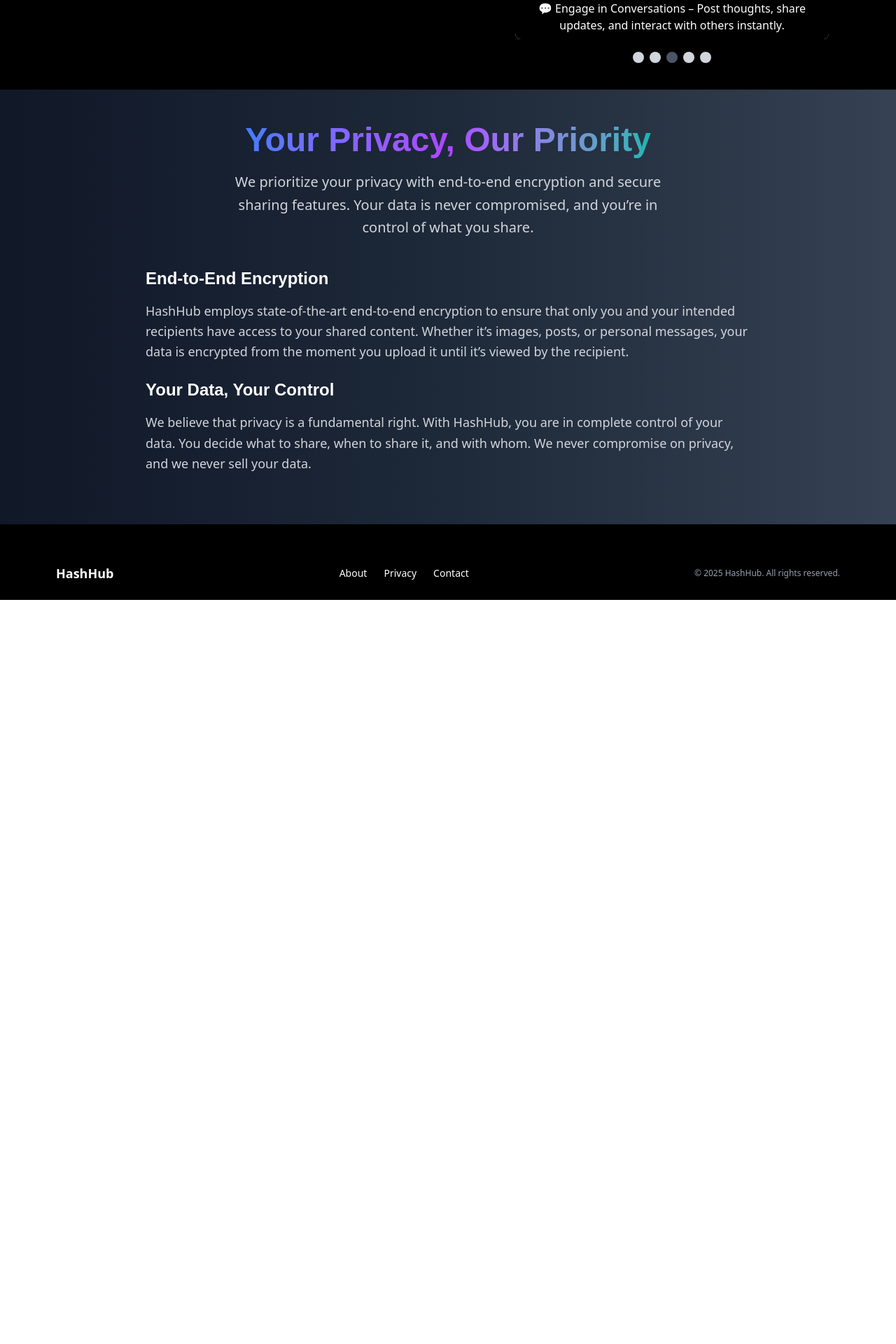
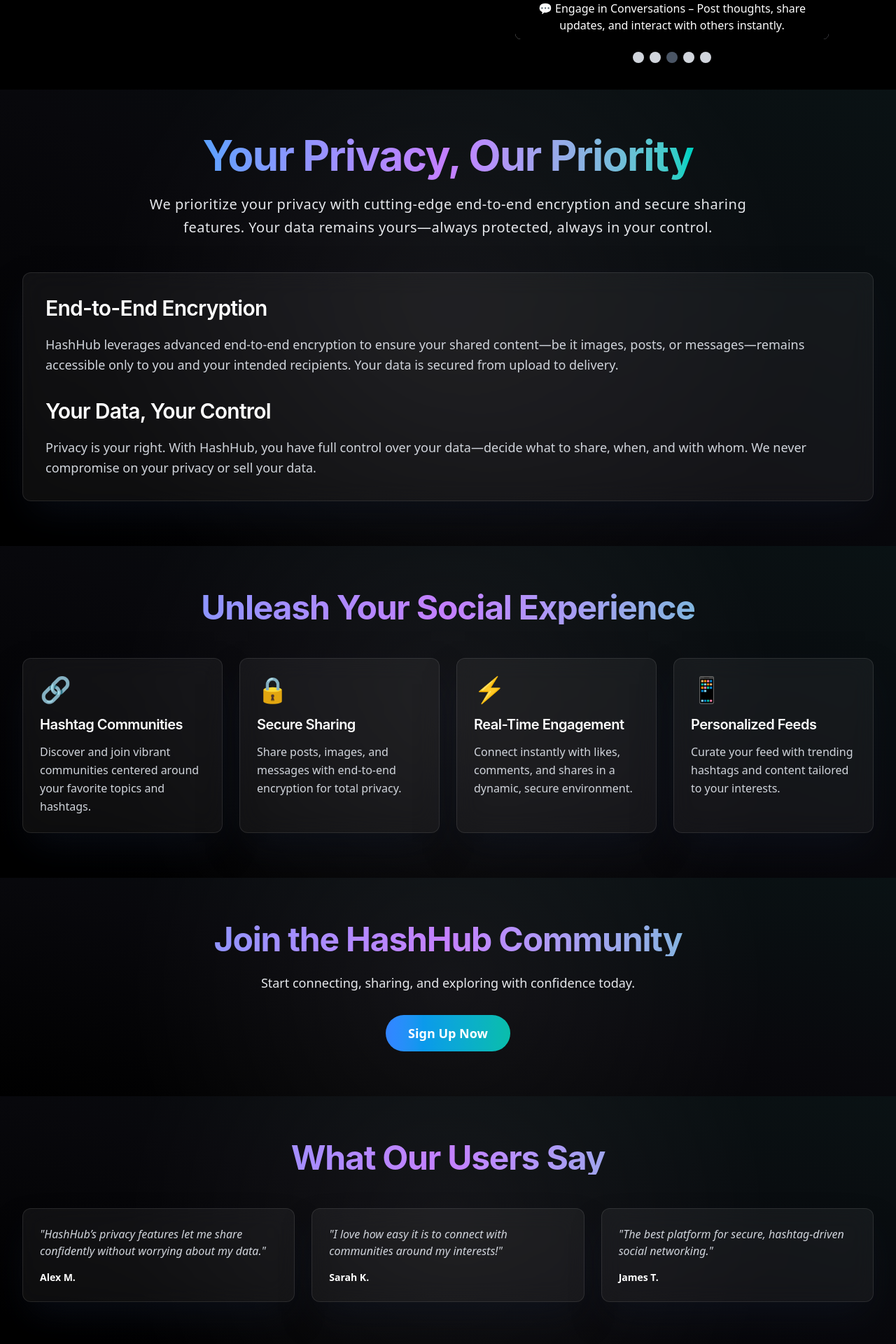
Before and after one commit to amanbobal/HashHub, a React (Vite) app: page / in a window 1280 px wide. Shown: the part 520-2440 px from the top of the page at 70% size. Before the commit the page ends 1377 px from the top, so only its background shows below. Built offline with nearby package versions, Linux system fonts and the light colour scheme.

Commit message:
landing page changes done

```diff
--- /dev/null
+++ b/src/components/CTASection/CTASection.jsx
@@ -0,0 +1,42 @@
+import { motion } from 'framer-motion';
+import { Link } from 'react-router-dom';
+
+const CTASection = () => {
+  return (
+    <div className="bg-[linear-gradient(to_right_top,#000000,#08080c,#0a1214)] w-full py-16 relative overflow-hidden">
+      <div className="absolute inset-0 bg-[radial-gradient(circle_at_center,rgba(255,255,255,0.05)_0%,transparent_70%)] pointer-events-none" />
+      <div className="max-w-7xl mx-auto px-4 sm:px-6 lg:px-8 text-center">
+        <motion.div
+          initial={{ opacity: 0, y: -50 }}
+          whileInView={{ opacity: 1, y: 0 }}
+          transition={{ duration: 0.8, ease: [0.6, -0.05, 0.01, 0.99], delay: 0.2 }}
+          viewport={{ amount: 0.3 }}
+        >
+          <h2 className="text-3xl sm:text-4xl md:text-5xl font-bold text-transparent bg-clip-text bg-gradient-to-r from-blue-400 via-purple-400 to-teal-400 font-[Inter,sans-serif] tracking-tight mb-6">
+            Join the HashHub Community
+          </h2>
+          <p className="text-base sm:text-lg text-gray-200 mb-8 max-w-2xl mx-auto">
+            Start connecting, sharing, and exploring with confidence today.
+          </p>
+        </motion.div>
+        <motion.div
+          initial={{ scale: 0.9 }}
+          whileInView={{ scale: 1 }}
+          transition={{ duration: 0.5, ease: [0.6, -0.05, 0.01, 0.99], delay: 0.4 }}
+          viewport={{ amount: 0.3 }}
+          whileHover={{ scale: 1.1 }}
+          whileTap={{ scale: 0.95 }}
+        >
+          <Link
+            to="/signup"
+            className="inline-block bg-gradient-to-r from-blue-500 to-teal-500 text-white font-semibold py-3 px-8 rounded-full text-lg hover:bg-gradient-to-r hover:from-blue-600 hover:to-teal-600 transition-all duration-300"
+          >
+            Sign Up Now
+          </Link>
+        </motion.div>
+      </div>
+    </div>
+  );
+};
+
+export default CTASection;
--- /dev/null
+++ b/src/components/FeaturesSection/FeaturesSection.jsx
@@ -0,0 +1,68 @@
+import { motion } from 'framer-motion';
+
+const features = [
+  {
+    title: 'Hashtag Communities',
+    description: 'Discover and join vibrant communities centered around your favorite topics and hashtags.',
+    icon: '🔗',
+  },
+  {
+    title: 'Secure Sharing',
+    description: 'Share posts, images, and messages with end-to-end encryption for total privacy.',
+    icon: '🔒',
+  },
+  {
+    title: 'Real-Time Engagement',
+    description: 'Connect instantly with likes, comments, and shares in a dynamic, secure environment.',
+    icon: '⚡️',
+  },
+  {
+    title: 'Personalized Feeds',
+    description: 'Curate your feed with trending hashtags and content tailored to your interests.',
+    icon: '📱',
+  },
+];
+
+const FeaturesSection = () => {
+  return (
+    <div className="bg-[linear-gradient(to_right_top,#000000,#08080c,#0a1214)] w-full py-16 relative overflow-hidden">
+      {/* Radial glow overlay for consistency */}
+      <div className="absolute inset-0 bg-[radial-gradient(circle_at_center,rgba(255,255,255,0.05)_0%,transparent_70%)] pointer-events-none" />
+      <div className="max-w-7xl mx-auto px-4 sm:px-6 lg:px-8">
+        {/* Section Heading */}
+        <motion.div
+          initial={{ opacity: 0, y: -50 }}
+          whileInView={{ opacity: 1, y: 0 }}
+          transition={{ duration: 0.8, ease: [0.6, -0.05, 0.01, 0.99], delay: 0.2 }}
+          viewport={{ amount: 0.3 }}
+        >
+          <h2 className="text-3xl sm:text-4xl md:text-5xl font-bold text-center text-transparent bg-clip-text bg-gradient-to-r from-blue-400 via-purple-400 to-teal-400 font-[Inter,sans-serif] tracking-tight mb-12">
+            Unleash Your Social Experience
+          </h2>
+        </motion.div>
+        {/* Features Grid */}
+        <div className="grid grid-cols-1 sm:grid-cols-2 lg:grid-cols-4 gap-6">
+          {features.map((feature, index) => (
+            <motion.div
+              key={index}
+              className="bg-white/5 backdrop-blur-lg p-6 rounded-xl shadow-2xl shadow-gray-900/50 border border-white/10 hover:shadow-[0_0_20px_rgba(59,130,246,0.3)] transition-all duration-300"
+              initial={{ opacity: 0, y: 30 }}
+              whileInView={{ opacity: 1, y: 0 }}
+              transition={{ duration: 0.7, ease: [0.6, -0.05, 0.01, 0.99], delay: index * 0.2 }}
+              viewport={{ amount: 0.3 }}
+              whileHover={{ scale: 1.05 }}
+            >
+              <div className="text-4xl mb-4 text-teal-400">{feature.icon}</div>
+              <h3 className="text-xl font-semibold text-white mb-3 font-[Inter,sans-serif] tracking-tight">
+                {feature.title}
+              </h3>
+              <p className="text-base text-gray-300 leading-relaxed">{feature.description}</p>
+            </motion.div>
+          ))}
+        </div>
+      </div>
+    </div>
+  );
+};
+
+export default FeaturesSection;
--- /dev/null
+++ b/src/components/TestimonialsSection/TestimonialsSection.jsx
@@ -0,0 +1,45 @@
+import { motion } from 'framer-motion';
+
+const testimonials = [
+  { name: 'Alex M.', quote: 'HashHub’s privacy features let me share confidently without worrying about my data.' },
+  { name: 'Sarah K.', quote: 'I love how easy it is to connect with communities around my interests!' },
+  { name: 'James T.', quote: 'The best platform for secure, hashtag-driven social networking.' },
+];
+
+const TestimonialsSection = () => {
+  return (
+    <div className="bg-[linear-gradient(to_right_top,#000000,#08080c,#0a1214)] w-full py-16 relative overflow-hidden">
+      <div className="absolute inset-0 bg-[radial-gradient(circle_at_center,rgba(255,255,255,0.05)_0%,transparent_70%)] pointer-events-none" />
+      <div className="max-w-7xl mx-auto px-4 sm:px-6 lg:px-8">
+        <motion.div
+          initial={{ opacity: 0, y: -50 }}
+          whileInView={{ opacity: 1, y: 0 }}
+          transition={{ duration: 0.8, ease: [0.6, -0.05, 0.01, 0.99], delay: 0.2 }}
+          viewport={{ amount: 0.3 }}
+        >
+          <h2 className="text-3xl sm:text-4xl md:text-5xl font-bold text-center text-transparent bg-clip-text bg-gradient-to-r from-blue-400 via-purple-400 to-teal-400 font-[Inter,sans-serif] tracking-tight mb-12">
+            What Our Users Say
+          </h2>
+        </motion.div>
+        <div className="grid grid-cols-1 sm:grid-cols-2 lg:grid-cols-3 gap-6">
+          {testimonials.map((testimonial, index) => (
+            <motion.div
+              key={index}
+              className="bg-white/5 backdrop-blur-lg p-6 rounded-xl shadow-2xl shadow-gray-900/50 border border-white/10 hover:shadow-[0_0_20px_rgba(59,130,246,0.3)] transition-all duration-300"
+              initial={{ opacity: 0, x: index % 2 === 0 ? -50 : 50 }}
+              whileInView={{ opacity: 1, x: 0 }}
+              transition={{ duration: 0.7, ease: [0.6, -0.05, 0.01, 0.99], delay: index * 0.2 }}
+              viewport={{ amount: 0.3 }}
+              whileHover={{ scale: 1.05 }}
+            >
+              <p className="text-base text-gray-300 italic mb-4">"{testimonial.quote}"</p>
+              <p className="text-sm font-semibold text-white">{testimonial.name}</p>
+            </motion.div>
+          ))}
+        </div>
+      </div>
+    </div>
+  );
+};
+
+export default TestimonialsSection;
--- a/src/components/index.js
+++ b/src/components/index.js
@@ -1,5 +1,8 @@
 import Navbar from "./Navbar/Navbar";
 import Footer from "./Footer/Footer";
 import SlideShow from "./slideShow/SlideShow";
+import FeaturesSection from "./FeaturesSection/FeaturesSection";
+import CTASection from "./CTASection/CTASection";
+import TestimonialsSection from "./TestimonialsSection/TestimonialsSection"
 
-export {Navbar, Footer, SlideShow};
+export { Navbar, Footer, SlideShow, FeaturesSection, CTASection, TestimonialsSection };
--- a/src/pages/Landing/Landing.jsx
+++ b/src/pages/Landing/Landing.jsx
@@ -1,14 +1,11 @@
 import React from 'react'
-import { Footer, Navbar, SlideShow } from '../../components/index'
+import { Footer, Navbar, SlideShow, FeaturesSection, CTASection, TestimonialsSection } from '../../components/index'
 import { Link } from 'react-router-dom';
+import { motion } from "framer-motion";
 
 function Landing() {
   return (
     <div className="flex flex-col min-h-screen w-full relative bg-black text-white overflow-y-auto">
-      {/* Navbar */}
-      {/* <div className="w-full z-10">
-        <Navbar />
-      </div> */}
 
       {/* Main Content */}
       <div className="flex flex-1 flex-col md:flex-row items-center justify-center w-full">
@@ -36,43 +33,67 @@ function Landing() {
       </div>
 
       {/* security */}
-      <div className='bg-gradient-to-r from-gray-900 via-gray-800 to-gray-700 w-full mt-8'>
-        <div className='w-full flex flex-col items-center justify-center md:max-w-4xl  mx-auto  py-12 px-4'>
+      <div className="bg-[linear-gradient(to_right_top,#000000,#08080c,#0a1214)] w-full mt-8 relative overflow-hidden">
 
-          {/* Heading */}
-          <div className='w-full md:w-[80%] text-center max-w-2xl px-4'>
-            <h1 className="text-4xl md:text-5xl font-extrabold pb-5 text-transparent bg-clip-text bg-gradient-to-r from-blue-500 via-purple-500 to-teal-500 font-asimovian">
+        <div className="absolute inset-0 bg-[radial-gradient(circle_at_center,rgba(255,255,255,0.05)_0%,transparent_70%)] pointer-events-none" />
+
+        <div className="w-full flex flex-col items-center justify-center max-w-7xl mx-auto py-16 px-4 sm:px-6 lg:px-8">
+
+          <motion.div
+            className="w-full md:w-4/5 text-center max-w-3xl px-4"
+            initial={{ opacity: 0, y: -50 }}
+            whileInView={{ opacity: 1, y: 0 }}
+            transition={{ duration: 0.8, ease: [0.6, -0.05, 0.01, 0.99], delay: 0.2 }}
+            viewport={{ amount: 0.3 }}
+          >
+            <h1 className="text-4xl sm:text-5xl md:text-6xl font-bold pb-6 text-transparent bg-clip-text bg-gradient-to-r from-blue-400 via-purple-400 to-teal-400 font-[Inter,sans-serif] tracking-tight">
               Your Privacy, Our Priority
             </h1>
-          </div>
+          </motion.div>
 
           {/* Content */}
-          <div>
-            <p className="text-lg md:text-xl mb-10 text-gray-300 w-full md:w-3/4 text-center mx-auto leading-relaxed">
-              We prioritize your privacy with end-to-end encryption and secure sharing features. Your data is never compromised, and you’re in control of what you share.
+          <motion.div
+            initial={{ opacity: 0, y: -30 }}
+            whileInView={{ opacity: 1, y: 0 }}
+            transition={{ duration: 0.8, ease: [0.6, -0.05, 0.01, 0.99], delay: 0.4 }}
+            viewport={{ amount: 0.3 }}
+          >
+            <p className="text-base sm:text-lg md:text-xl mb-12 text-gray-200 w-full md:w-3/4 text-center mx-auto leading-relaxed tracking-wide">
+              We prioritize your privacy with cutting-edge end-to-end encryption and secure sharing features. Your data remains yours—always protected, always in your control.
             </p>
-          </div>
+          </motion.div>
 
-          <div className=''>
-            <h2 className="text-2xl font-semibold text-white mb-4 font-asimovian">End-to-End Encryption</h2>
-            <p className="text-lg text-gray-300 leading-relaxed mb-6">
-              HashHub employs state-of-the-art end-to-end encryption to ensure that only you and your intended recipients have access to your shared content. Whether it’s images, posts, or personal messages, your data is encrypted from the moment you upload it until it’s viewed by the recipient.
+
+          <motion.div
+            className="bg-white/5 backdrop-blur-lg p-6 sm:p-8 rounded-xl shadow-2xl shadow-gray-900/50 border border-white/10 hover:shadow-[0_0_20px_rgba(59,130,246,0.3)] transition-all duration-300"
+            initial={{ opacity: 0, y: -30 }}
+            whileInView={{ opacity: 1, y: 0 }}
+            transition={{ duration: 0.9, ease: [0.6, -0.05, 0.01, 0.99], delay: 0.6 }}
+            viewport={{ amount: 0.3 }}
+            whileHover={{ scale: 1.02 }}
+          >
+            <h2 className="text-2xl sm:text-3xl font-semibold text-white mb-5 font-[Inter,sans-serif] tracking-tight">
+              End-to-End Encryption
+            </h2>
+            <p className="text-base sm:text-lg text-gray-300 leading-relaxed mb-8">
+              HashHub leverages advanced end-to-end encryption to ensure your shared content—be it images, posts, or messages—remains accessible only to you and your intended recipients. Your data is secured from upload to delivery.
             </p>
 
-            <h2 className="text-2xl font-semibold text-white mb-4 font-asimovian">Your Data, Your Control</h2>
-            <p className="text-lg text-gray-300 leading-relaxed mb-6">
-              We believe that privacy is a fundamental right. With HashHub, you are in complete control of your data. You decide what to share, when to share it, and with whom. We never compromise on privacy, and we never sell your data.
+            <h2 className="text-2xl sm:text-3xl font-semibold text-white mb-5 font-[Inter,sans-serif] tracking-tight">
+              Your Data, Your Control
+            </h2>
+            <p className="text-base sm:text-lg text-gray-300 leading-relaxed">
+              Privacy is your right. With HashHub, you have full control over your data—decide what to share, when, and with whom. We never compromise on your privacy or sell your data.
             </p>
-          </div>
-
+          </motion.div>
         </div>
-
       </div>
 
+      <FeaturesSection />
 
+      <CTASection />
 
-      {/* Footer */}
-      {/* <Footer /> */}
+      <TestimonialsSection />
     </div>
   );
 }
```
Also changed, not shown: src/App.css (line endings or trailing spaces).
